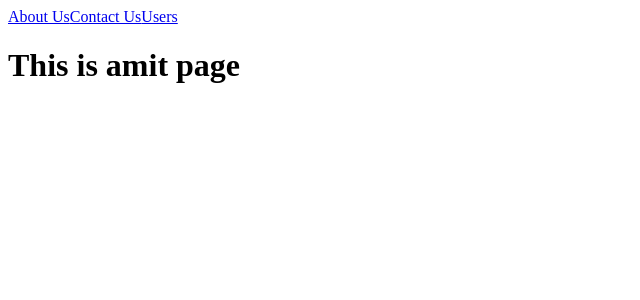
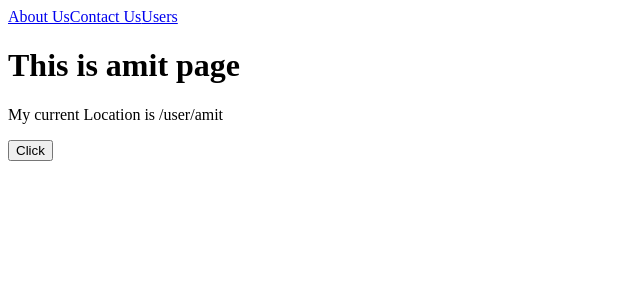
Before and after one commit to amitdekivadiya15/test, a React (Create React App) app: page /user/amit in a window 1280 px wide. Shown: the top 300 px of the page, without its empty margins (0-640 px from the left). Built offline with nearby package versions, Linux system fonts and the light colour scheme.

Commit message:
uselocation

```diff
--- a/src/Components/User.js
+++ b/src/Components/User.js
@@ -1,5 +1,5 @@
 import React from "react";
-import { useParams } from "react-router-dom";
+import { useParams, useLocation } from "react-router-dom";
 
 // const User = ({ match }) => {
 //   return <h1>This is {match.params.name} page </h1>;
@@ -7,8 +7,18 @@ import { useParams } from "react-router-dom";
 
 const User = () => {
   const { name } = useParams();
+  const location = useLocation();
+  console.log(location.pathname);
 
-  return <h1>This is {name} page </h1>;
+  return (
+    <>
+      <h1>This is {name} page </h1>
+      <p> My current Location is {location.pathname} </p>
+      {location.pathname == `/user/amit` ? (
+        <button onClick={() => alert("you are awesome")}> Click </button>
+      ) : null}
+    </>
+  );
 };
 
 export default User;
```
